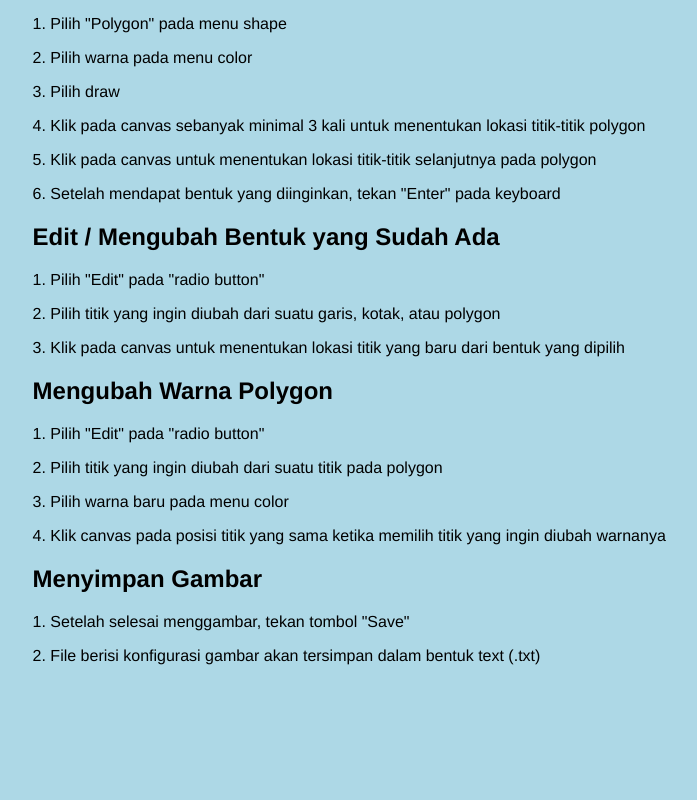
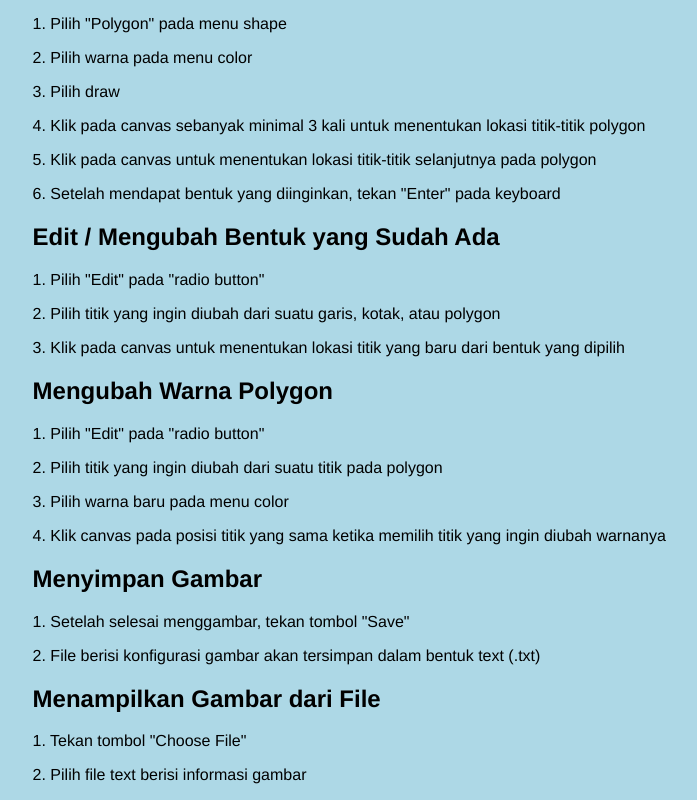
Before and after one commit to akramab/if3260-tubes-1-grafkom, a plain HTML site: page help.html in a window 1280 px wide. Shown: the part 639-1439 px from the top of the page, without its empty margins (273-970 px from the left). Before the commit the page ends 1320 px from the top, so only its background shows below. Drawn offline with Linux system fonts and the light colour scheme.

Commit message:
add help to upload file

```diff
--- a/help.html
+++ b/help.html
@@ -57,6 +57,9 @@
             <p>1. Setelah selesai menggambar, tekan tombol "Save"</p>
             <p>2. File berisi konfigurasi gambar akan tersimpan dalam bentuk text (.txt)</p>
 
+            <h2>Menampilkan Gambar dari File</h2>
+            <p>1. Tekan tombol "Choose File"</p>
+            <p>2. Pilih file text berisi informasi gambar</p>
         </div>
     </div>
 </body>
```
